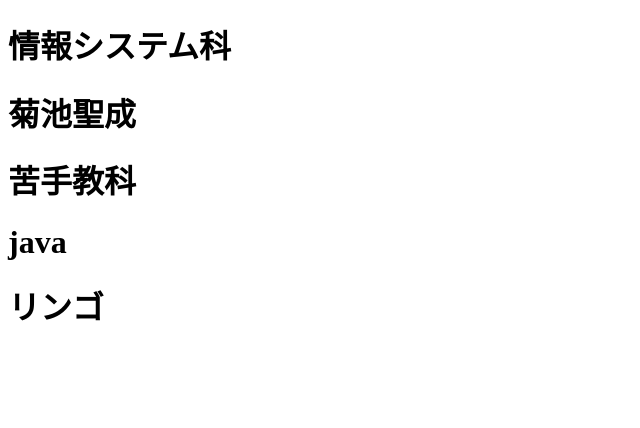
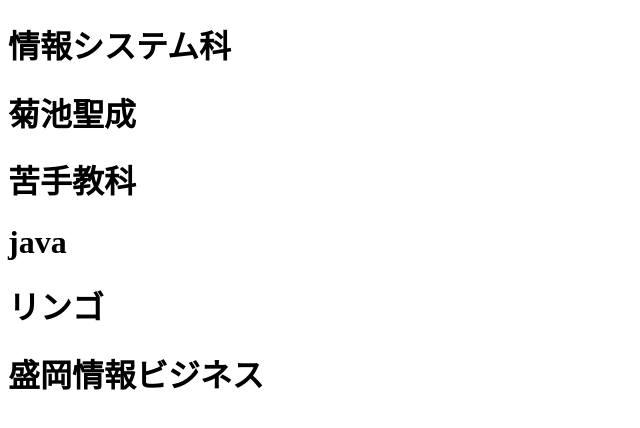
Before and after one commit to Kqytot/branch-test, a plain HTML site: page profile_B.html in a window 1280 px wide. Shown: the whole page, without its empty margins (0-640 px from the left). Drawn offline with Linux system fonts and the light colour scheme.

Commit message:
プロフィールの追加

```diff
--- a/profile_B.html
+++ b/profile_B.html
@@ -16,6 +16,6 @@
 
 
 <body>
-
+    <h1>盛岡情報ビジネス</h1>
 </body>
 </html>
```
